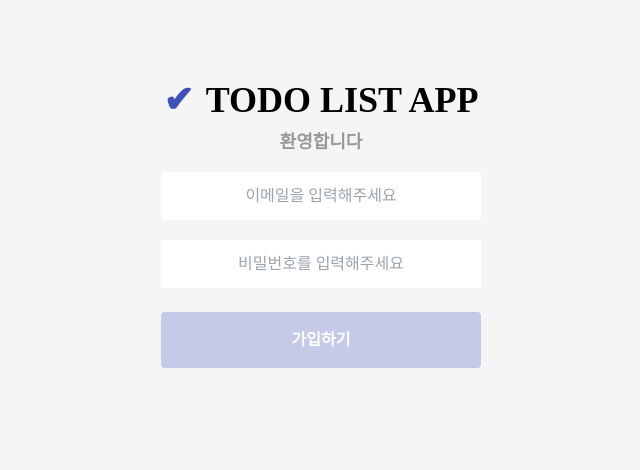
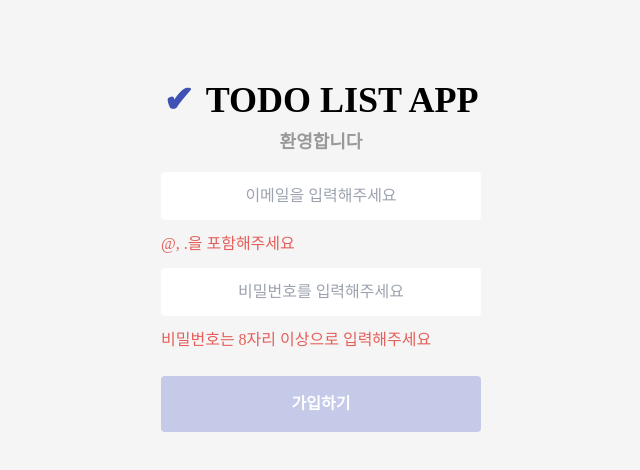
Before and after one commit to seriparkdev/wanted-pre-onboarding-challenge-fe-1, a React (Create React App) app: page /join in a window 1280 px wide. Shown: the top 470 px of the page, without its empty margins (319-959 px from the left). Built offline with nearby package versions, Linux system fonts and the light colour scheme; a web font is replaced by a local one.

Commit message:
✨ feat: auth 조건 추가

```diff
--- a/src/pages/Join.tsx
+++ b/src/pages/Join.tsx
@@ -1,4 +1,4 @@
-import React, { useState } from "react";
+import React, { useEffect, useState } from "react";
 import { useNavigate } from "react-router-dom";
 import { signUp } from "../apis";
 import { Link } from "react-router-dom";
@@ -7,6 +7,9 @@ export default function Join() {
   const navigate = useNavigate();
   const [email, setEmail] = useState<string>("");
   const [pwd, setPwd] = useState<string>("");
+  const [isActive, setIsActive] = useState<boolean>(false);
+  const [emailAlert, setEmailAlert] = useState<string>("");
+  const [pwdAlert, setPwdAlert] = useState<string>("");
 
   async function joinHandler(e: React.FormEvent<HTMLFormElement>) {
     e.preventDefault();
@@ -20,6 +23,28 @@ export default function Join() {
       alert(error.response.data.details);
     }
   }
+
+  useEffect(() => {
+    email.includes("@") && email.includes(".") && pwd.length >= 8
+      ? setIsActive(true)
+      : setIsActive(false);
+  }),
+    [email],
+    [pwd];
+
+  useEffect(() => {
+    pwd.length >= 8
+      ? setPwdAlert("")
+      : setPwdAlert("비밀번호는 8자리 이상으로 입력해주세요");
+  }),
+    [email];
+
+  useEffect(() => {
+    email.includes("@") && email.includes(".")
+      ? setEmailAlert("")
+      : setEmailAlert("@, .을 포함해주세요");
+  }),
+    [pwd];
 
   function joinEmailHandler(e: React.ChangeEvent<HTMLInputElement>) {
     setEmail(e.target.value);
@@ -44,21 +69,28 @@ export default function Join() {
           type="text"
           placeholder="이메일을 입력해주세요"
           id="email"
-          className="text-center rounded mb-5 p-3 outline-[#7986cb]"
+          className="text-center rounded p-3 mb-3 outline-[#7986cb]"
           onChange={joinEmailHandler}
           required
         />
+        {!isActive && <div className="text-[#e45f5a]">{emailAlert}</div>}
         <input
-          type="text"
+          type="password"
           placeholder="비밀번호를 입력해주세요"
           id="password"
-          className="text-center rounded p-3 outline-[#7986cb] block"
+          className="text-center rounded p-3 my-3 outline-[#7986cb] block"
           onChange={joinPwdHandler}
           required
         />
+        {!isActive && <div className="text-[#e45f5a]">{pwdAlert}</div>}
         <button
           type="submit"
-          className="mt-6 bg-[#c5cae9] text-white rounded p-4 hover:bg-[#7986cb] font-semibold"
+          disabled={!isActive}
+          className={
+            isActive
+              ? "mt-6 text-white rounded p-4 bg-[#7986cb] font-semibold"
+              : "mt-6 bg-[#c5cae9] text-white rounded p-4 font-semibold"
+          }
         >
           가입하기
         </button>
--- a/src/pages/Login.tsx
+++ b/src/pages/Login.tsx
@@ -1,6 +1,6 @@
 import React from "react";
 import { useNavigate } from "react-router-dom";
-import { useState } from "react";
+import { useState, useEffect } from "react";
 import { useDispatch } from "react-redux";
 import { authActions } from "../store/slice";
 import { login } from "../apis";
@@ -11,6 +11,7 @@ export default function Login() {
   const dispatch = useDispatch();
   const [email, setEmail] = useState<string>("");
   const [pwd, setPwd] = useState<string>("");
+  const [isActive, setIsActive] = useState<boolean>(false);
 
   function LoginEmailHandler(e: React.ChangeEvent<HTMLInputElement>) {
     setEmail(e.target.value);
@@ -34,6 +35,15 @@ export default function Login() {
       alert(error.response.data.details);
     }
   }
+
+  useEffect(() => {
+    email.includes("@") && email.includes(".") && pwd.length >= 8
+      ? setIsActive(true)
+      : setIsActive(false);
+  }),
+    [email],
+    [pwd];
+
   return (
     <>
       <header className="pt-20 text-center font-black pb-4">
@@ -54,7 +64,7 @@ export default function Login() {
           required
         />
         <input
-          type="text"
+          type="password"
           name="password"
           placeholder="비밀번호를 입력해주세요"
           onChange={LoginPwdHandler}
@@ -63,7 +73,12 @@ export default function Login() {
         />
         <button
           type="submit"
-          className="mt-6 bg-[#c5cae9] text-white rounded p-4 hover:bg-[#7986cb] font-semibold"
+          disabled={!isActive}
+          className={
+            isActive
+              ? "mt-6 text-white rounded p-4 bg-[#7986cb] font-semibold"
+              : "mt-6 bg-[#c5cae9] text-white rounded p-4 font-semibold"
+          }
         >
           로그인
         </button>
```
